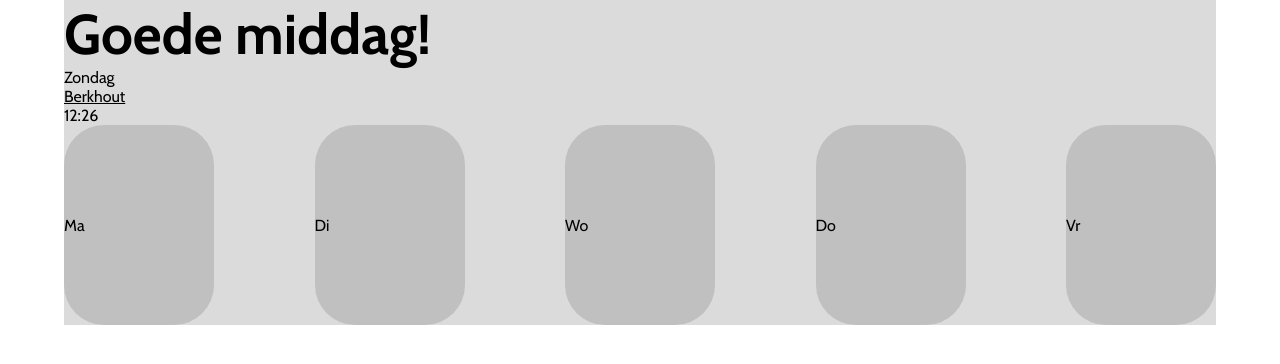
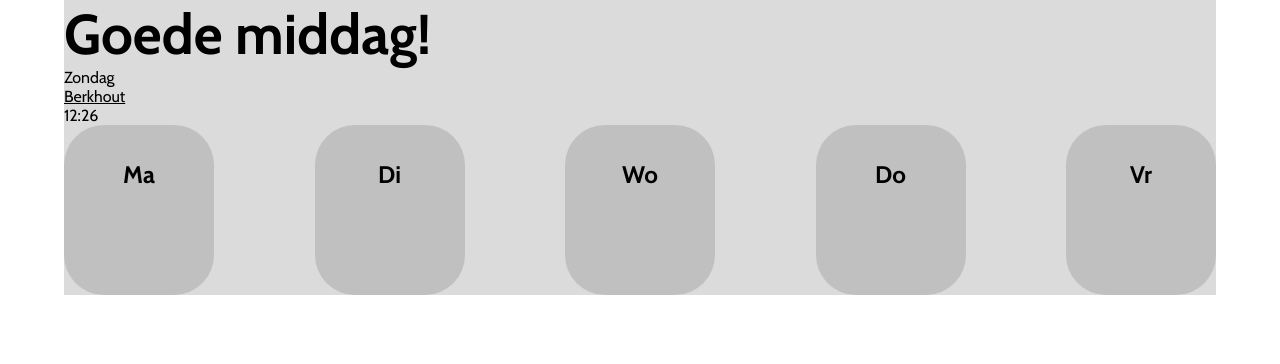
Before and after one commit to santosvdw/weer-app, a plain HTML site: page code/dist/html/index.html in a window 1280 px wide. Drawn offline with nearby package versions, Linux system fonts and the light colour scheme; no server answers.

Commit message:
fiveDayForecast styling

```diff
--- a/code/dist/html/index.html
+++ b/code/dist/html/index.html
@@ -89,6 +89,7 @@
             <div class="lt-wv">
                 <div class="cards">
                     <div class="temp_card">
+                        <div class="card_content">
                             <p id="day01"></p>
                             <p id="day01_icon"></p>
                             <div id="min-max_temp01">
@@ -96,7 +97,9 @@
                                 <p id="max-temp01"></p>
                             </div>
                         </div>
+                    </div>
                     <div class="temp_card">
+                        <div class="card_content">
                             <p id="day02"></p>
                             <p id="day02_icon"></p>
                             <div id="min-max_temp02">
@@ -104,7 +107,9 @@
                                 <p id="max-temp02"></p>
                             </div>
                         </div>
+                    </div>
                     <div class="temp_card">
+                        <div class="card_content">
                             <p id="day03"></p>
                             <p id="day03_icon"></p>
                             <div id="min-max_temp03">
@@ -112,7 +117,9 @@
                                 <p id="max-temp03"></p>
                             </div>
                         </div>
+                    </div>
                     <div class="temp_card">
+                        <div class="card_content">
                             <p id="day04"></p>
                             <p id="day04_icon"></p>
                             <div id="min-max_temp04">
@@ -120,7 +127,9 @@
                                 <p id="max-temp04"></p>
                             </div>
                         </div>
+                    </div>
                     <div class="temp_card">
+                        <div class="card_content">
                             <p id="day05"></p>
                             <p id="day05_icon"></p>
                             <div id="min-max_temp05">
@@ -131,6 +140,7 @@
                     </div>
                 </div>
             </div>
+        </div>
 
         <!--Script-->
         <script src="../js/index.js"></script>
--- a/code/scss/02-components/_weather-card.scss
+++ b/code/scss/02-components/_weather-card.scss
@@ -7,5 +7,20 @@ div.temp_card {
     border-radius: 40px;
     display: inherit;
     justify-content: center;
-    height: 200px;
+    height: 170px;
+
+    div.card_content {
+        display: inherit;
+        flex-flow: column wrap;
+        align-items: center;
+        align-content: center;
+        justify-content: space-evenly;
+
+        div {
+            display: inherit;
+            flex-flow: row wrap;
+            justify-content: space-between;
+            width: 120%;
+        }
+    }
 }
--- a/code/scss/03-layout/_fiveDayForecast.scss
+++ b/code/scss/03-layout/_fiveDayForecast.scss
@@ -4,4 +4,13 @@ div.cards {
     display: flex;
     flex-flow: row wrap;
     justify-content: space-between;
+
+    p#day01, p#day02, p#day03, p#day04, p#day05 {
+        font-size: 1.5em;
+        font-weight: 700;
+    }
+
+    img {
+        height: 60px;
+    }
 }
```
Also changed, not shown: code/dist/css/main.css, 1 other file. Lines whose indentation alone changed are shown as unchanged.
